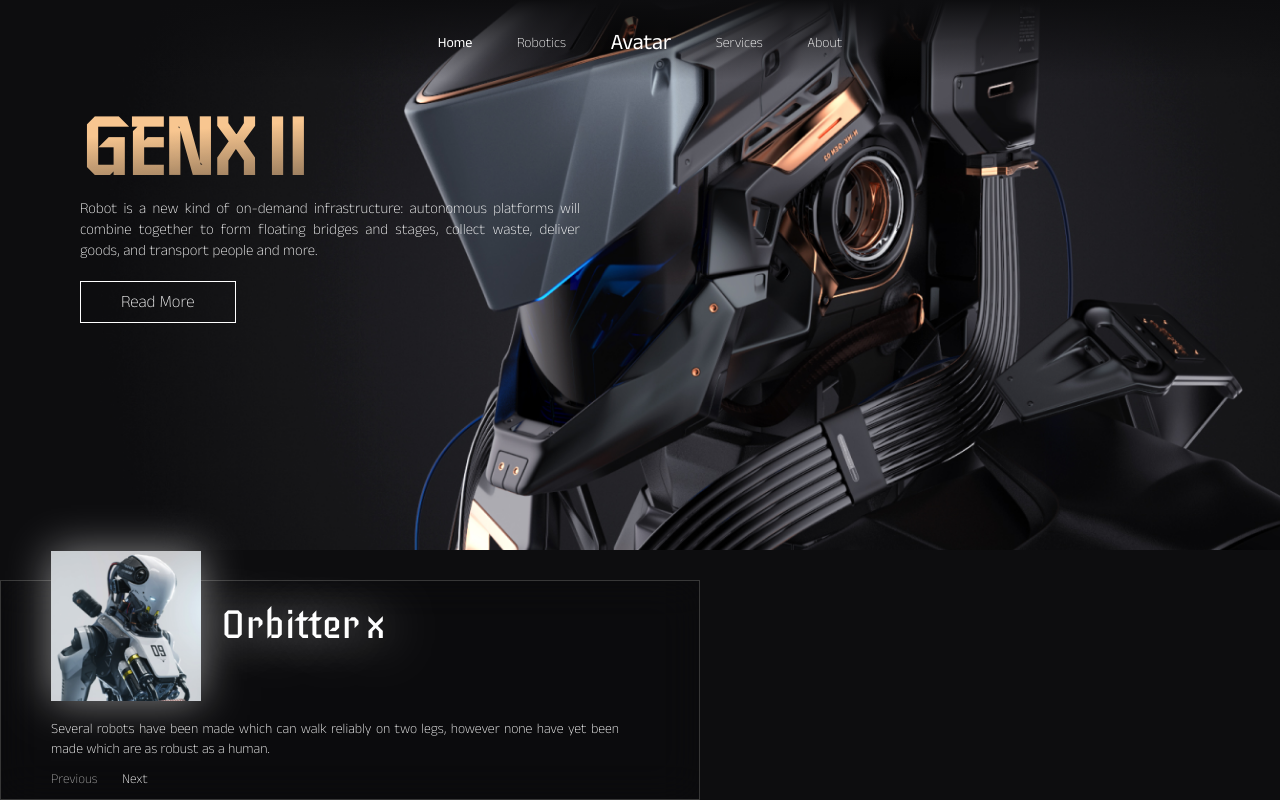
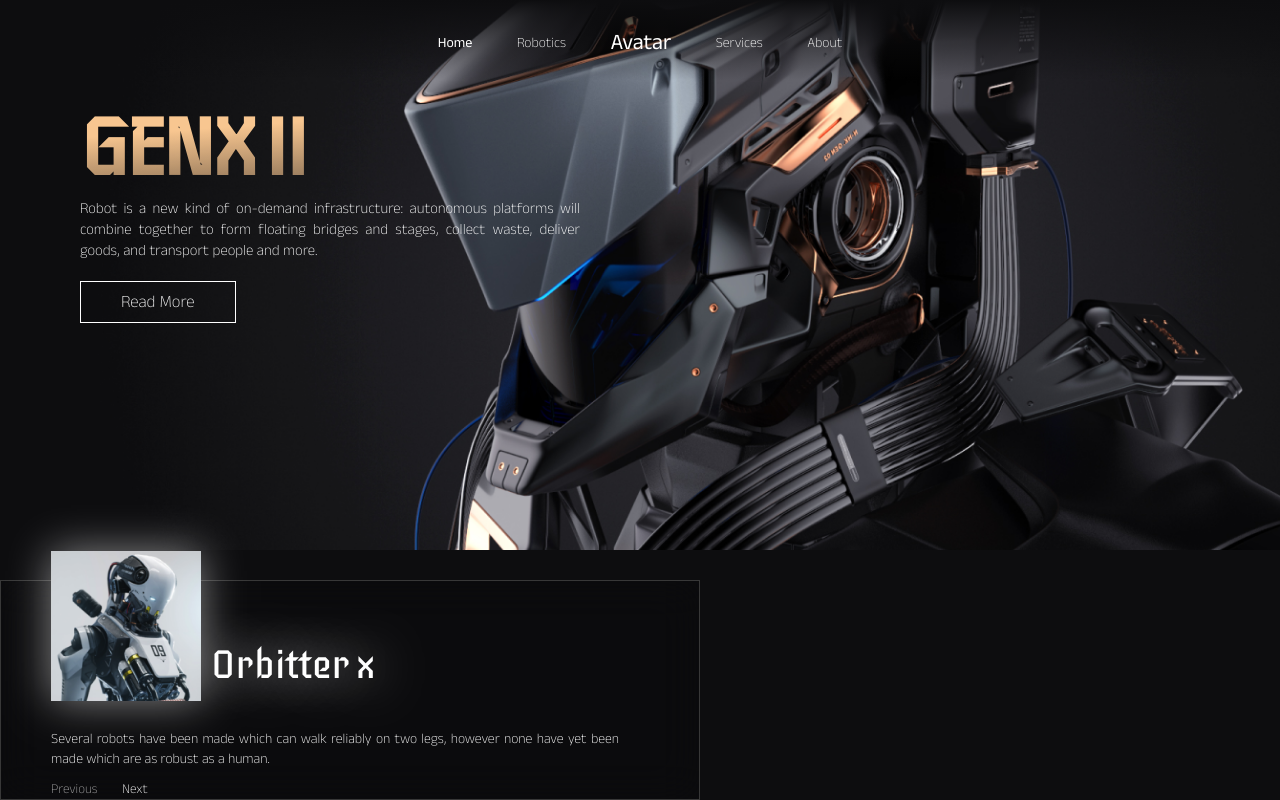
Before and after one commit to JeanLuc-Noah/Aviation-landig-page, a plain HTML site: page index.html in a window 1280 px wide. Drawn offline with Linux system fonts and the light colour scheme.

Commit message:
hotfix css

```diff
--- a/assets/css/main.scss
+++ b/assets/css/main.scss
@@ -144,8 +144,8 @@ header{
         }
 
         .title{
-            margin: 50px 170px;
-
+            margin-top: 90px;
+            margin-left: 160px;
             h1{
                 color: #fff;
                 font-family: "iceberg";
@@ -155,7 +155,7 @@ header{
             }
         }
         .content-text{
-            margin-top: 70px;
+            margin-top: 40px;
             color: #fff;
             font-family: "anekLigth";
             font-size: 14px;
```
Also changed, not shown: assets/css/main.css, 1 other file.
